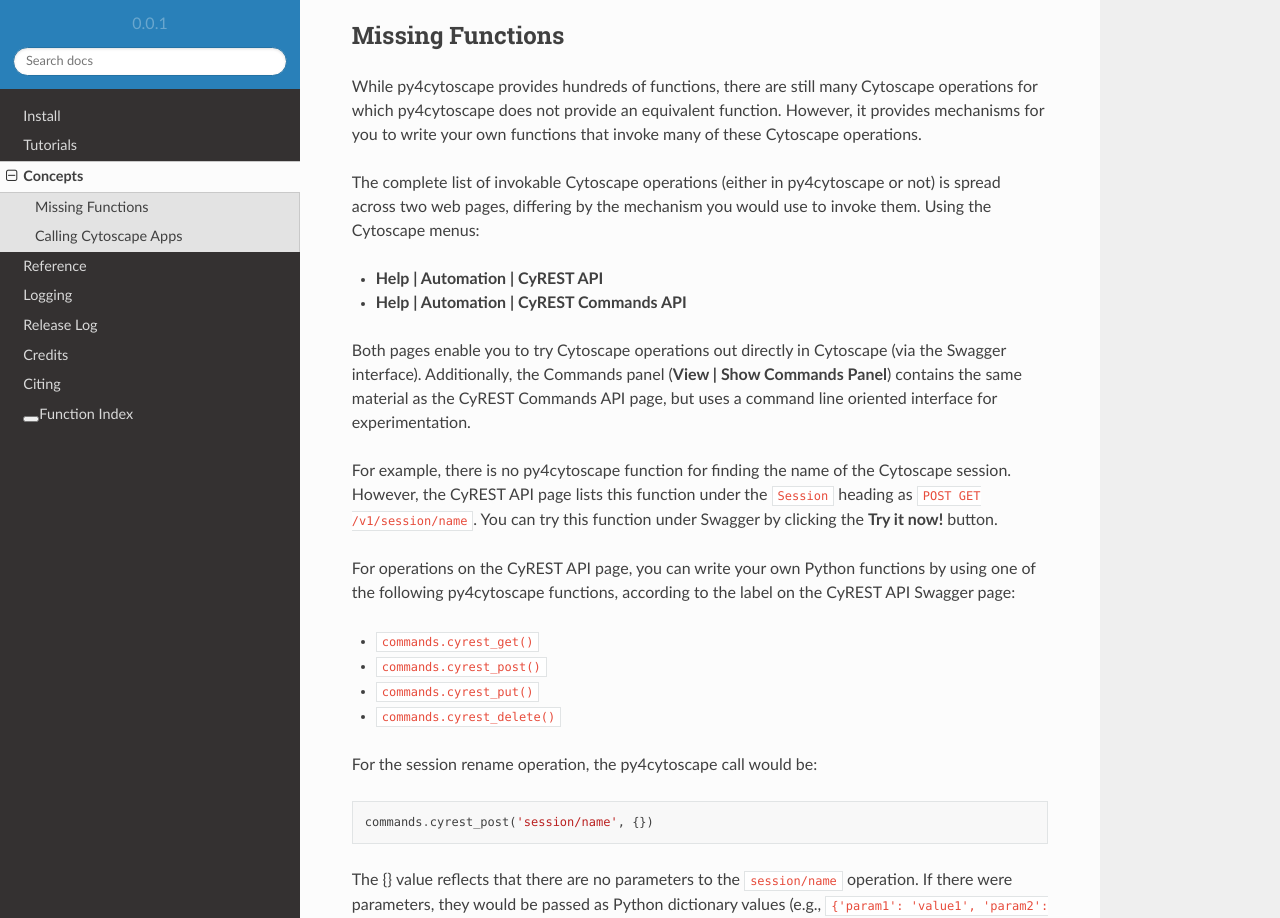
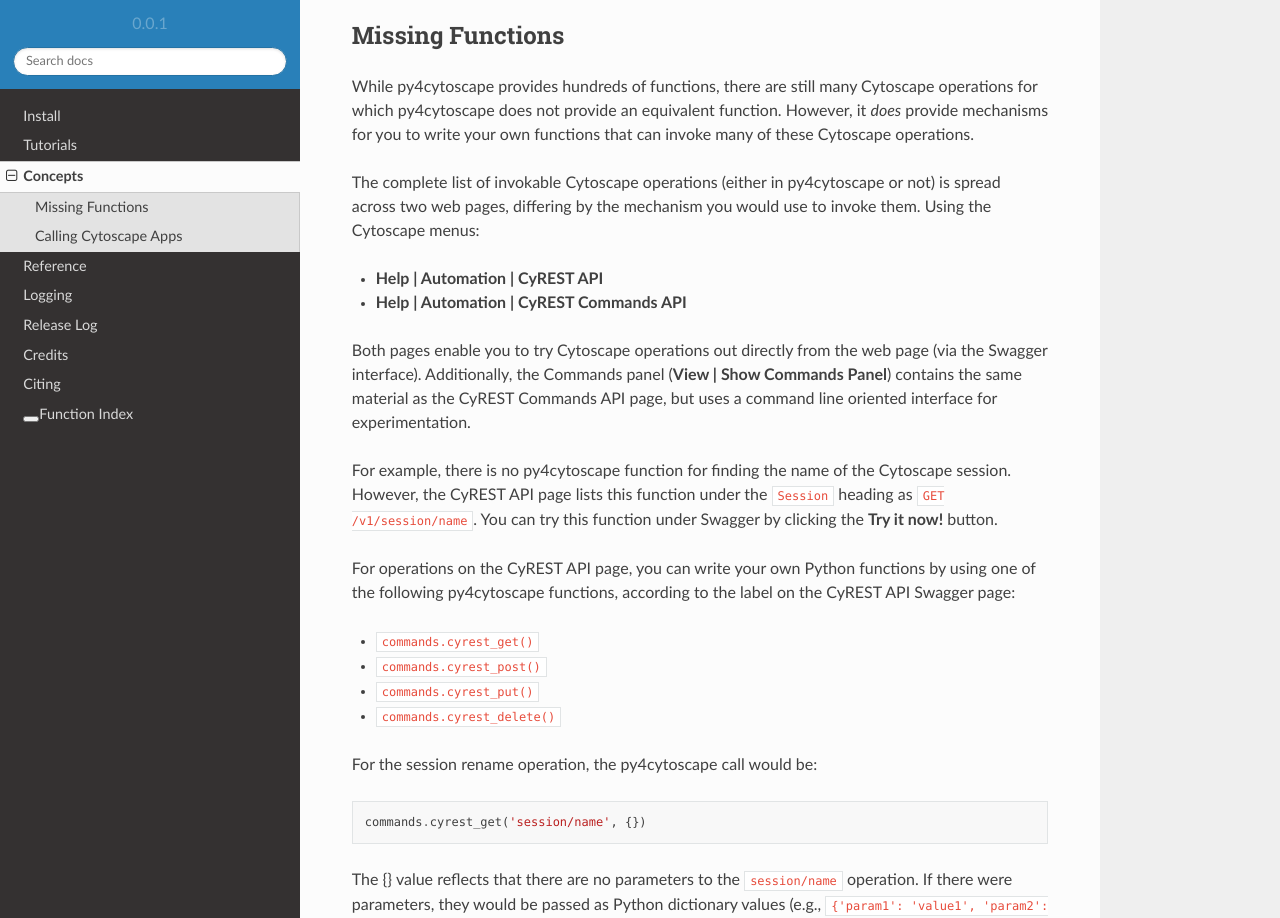
Before and after one commit to cytoscape/py4cytoscape, a Sphinx documentation site: the page built from doc/concepts.rst, in a window 1280 px wide and 1400 px high, scrolled down 635 px. Shown: the part 181-1099 px from the top of the window. Built offline with Sphinx 7.4.7 and the Read the Docs theme 2.0.0, drawn with Linux system fonts in a browser that asks for light colours; pages that are not in the unit, such as notebooks, are missing from menus; some of the changed text lies outside the part shown.

Commit message:
Readibility edits

```diff
--- a/doc/concepts.rst
+++ b/doc/concepts.rst
@@ -33,7 +33,7 @@
 
 While py4cytoscape provides hundreds of functions, there are still many Cytoscape
 operations for which py4cytoscape does not provide an equivalent function. However,
-it provides mechanisms for you to write your own functions that invoke many of these
+it *does* provide mechanisms for you to write your own functions that can invoke many of these
 Cytoscape operations.
 
 The complete list of invokable Cytoscape operations (either in py4cytoscape or not)
@@ -43,7 +43,7 @@
 * **Help | Automation | CyREST API**
 * **Help | Automation | CyREST Commands API**
 
-Both pages enable you to try Cytoscape operations out directly in Cytoscape
+Both pages enable you to try Cytoscape operations out directly from the web page
 (via the Swagger interface). Additionally, the Commands panel
 (**View | Show Commands Panel**) contains the same material as the CyREST
 Commands API page, but uses a command line oriented interface for
@@ -51,7 +51,7 @@
 
 For example, there is no py4cytoscape function for finding the name of
 the Cytoscape session. However, the CyREST API page lists this function under the
-``Session`` heading as ``POST GET /v1/session/name``. You can
+``Session`` heading as ``GET /v1/session/name``. You can
 try this function under Swagger by clicking the **Try it now!** button.
 
 For operations on the CyREST API page, you can write your own Python functions by
@@ -67,7 +67,7 @@
 
 .. code:: python
 
-    commands.cyrest_post('session/name', {})
+    commands.cyrest_get('session/name', {})
 
 The {} value reflects that there are no parameters to the ``session/name`` operation.
 If there were parameters, they would be passed as Python dictionary values (e.g.,
@@ -92,7 +92,7 @@
 * ``commands.commands_get()``
 * ``commands.commands_post()``
 
-For the filter rename operation, the py4cytoscape call would be:e:
+For the filter rename operation, the py4cytoscape call would be:
 
 .. code:: python
 
```
Also changed, not shown: other parts of doc/concepts.rst (+1 -1 lines).
